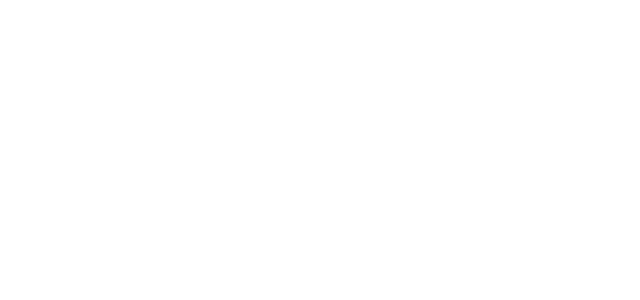
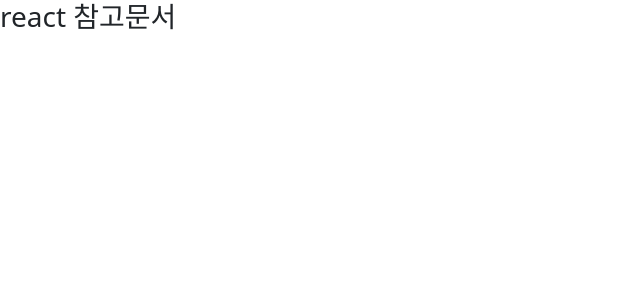
Before and after one commit to yumin359/react, a React (Vite) app: page /reference/react in a window 1280 px wide. Before the commit this address had no page. Shown: the top 300 px of the page, without its empty margins (0-640 px from the left). Built offline with nearby package versions, Linux system fonts and the light colour scheme.

Commit message:
0704 react router

```diff
--- a/src/App42.jsx
+++ b/src/App42.jsx
@@ -5,7 +5,7 @@ import { BrowserRouter, Route, Routes } from "react-router";
 // localhost:5173/learn : <h3>react 배우기</h3>
 // localhost:5173/tutorial : <h3>react 공부하기</h3>
 // localhost:5173/install : <h3>react 설치하기</h3>
-// localhost:5173/reference : <h3>react 참고문서</h3>
+// localhost:5173/reference/react : <h3>react 참고문서</h3>
 
 function Learn() {
   return (
@@ -45,9 +45,10 @@ function App42(props) {
       <BrowserRouter>
         <Routes>
           <Route path="learn" element={<Learn />}></Route>
-          <Route path="tutorial" element={<Tutorial />}></Route>
+          {/*아래처럼 쓸 수도 있느데 아래처럼 쓰는 경우는 거의 없대요*/}
+          <Route path="tutorial" element={<h3>react 공부하기</h3>}></Route>
           <Route path="install" element={<Install />}></Route>
-          <Route path="reference" element={<Reference />}></Route>
+          <Route path="reference/react" element={<Reference />}></Route>
         </Routes>
       </BrowserRouter>
     </div>
```
